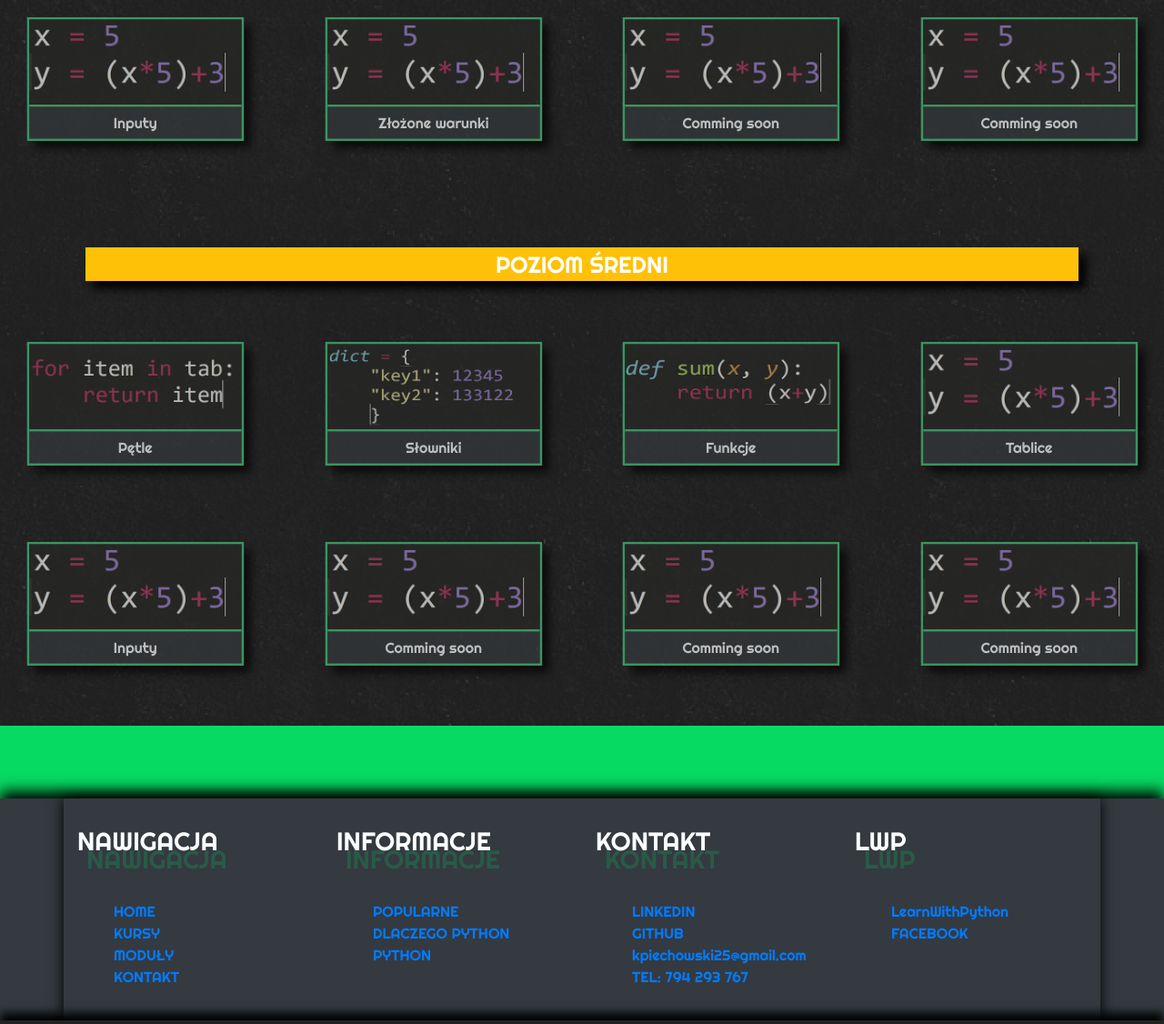
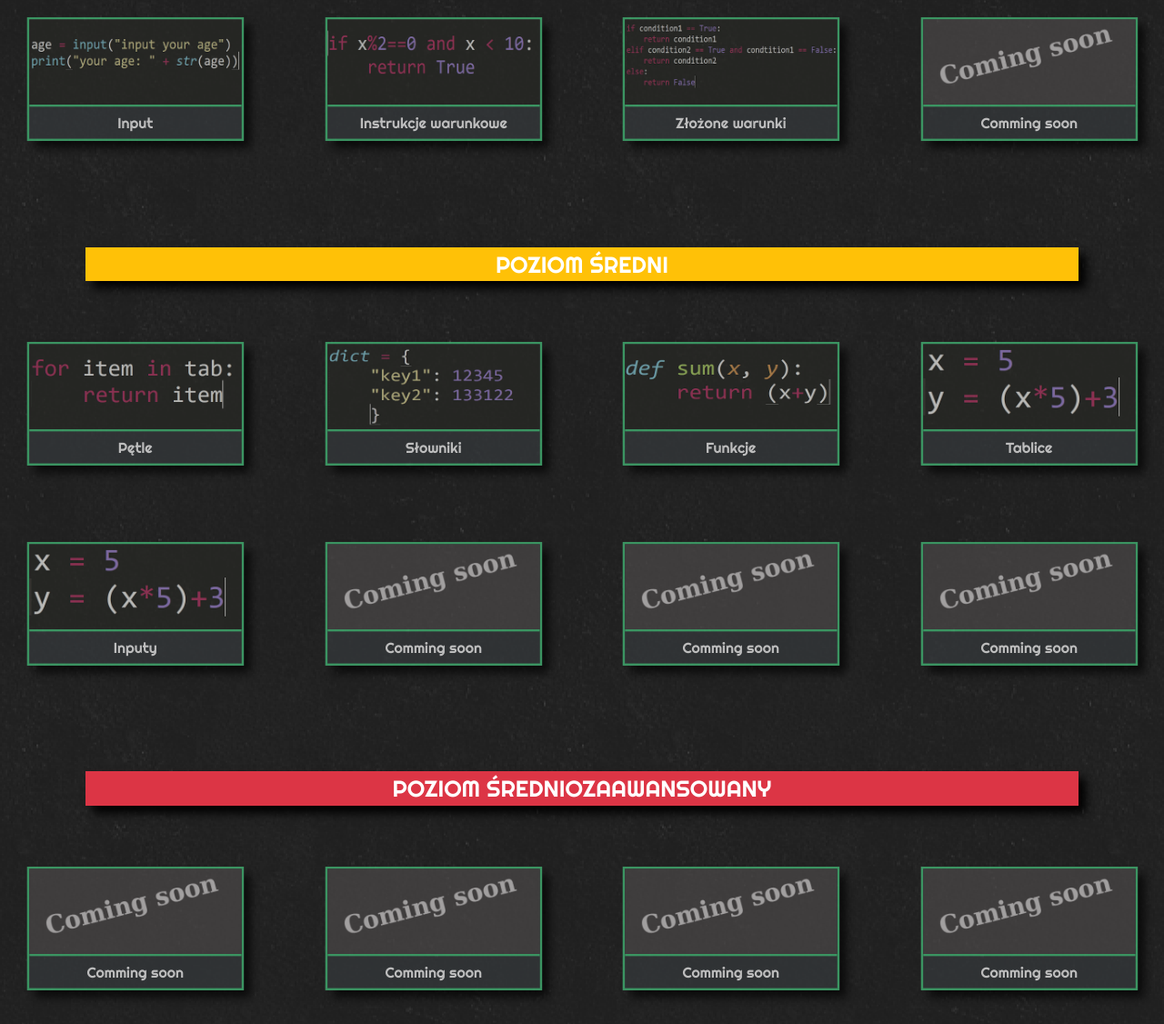
Before and after one commit to LucyFer25/LearnWithPython, a plain HTML site: page kursy.html in a window 1280 px wide. Shown: the part 1310-2436 px from the top of the page at 91% size. Drawn offline with nearby package versions, Linux system fonts and the light colour scheme; a web font is replaced by a local one.

Commit message:
photo editing

```diff
--- a/kursy.html
+++ b/kursy.html
@@ -106,7 +106,7 @@
 					<div class="col-md-3 courses-section-item">
 						<div class="topic-card">
 							<div class="topic-card-hover">PRZEJDŹ</div>
-									<div class="topic-card-img"><img src="imgs/liczby-całkowite.png" class="img-fluid"></div>
+									<div class="topic-card-img"><img src="imgs/string.png" class="img-fluid"></div>
 									<div class="topic-card-body">
 										<h5>Stringi</h5>
 
@@ -131,9 +131,9 @@
 					<div class="col-md-3 courses-section-item">
 						<div class="topic-card">
 									<div class="topic-card-hover">PRZEJDŹ</div>
-									<div class="topic-card-img"><img src="imgs/liczby-całkowite.png" class="img-fluid"></div>
+									<div class="topic-card-img"><img src="imgs/input.png" class="img-fluid"></div>
 									<div class="topic-card-body">
-										<h5>Inputy</h5>
+										<h5>Input</h5>
 
 									</div>
 
@@ -143,7 +143,19 @@
 					<div class="col-md-3 courses-section-item">
 						<div class="topic-card">
 							<div class="topic-card-hover">PRZEJDŹ</div>
-									<div class="topic-card-img"><img src="imgs/liczby-całkowite.png" class="img-fluid"></div>
+									<div class="topic-card-img"><img src="imgs/instrukcje-if.png" class="img-fluid"></div>
+									<div class="topic-card-body">
+										<h5>Instrukcje warunkowe</h5>
+
+									</div>
+
+						</div>
+
+					</div>
+					<div class="col-md-3 courses-section-item">
+						<div class="topic-card">
+							<div class="topic-card-hover">PRZEJDŹ</div>
+									<div class="topic-card-img"><img src="imgs/warunek-zlozony.png" class="img-fluid"></div>
 									<div class="topic-card-body">
 										<h5>Złożone warunki</h5>
 
@@ -155,19 +167,7 @@
 					<div class="col-md-3 courses-section-item">
 						<div class="topic-card">
 							<div class="topic-card-hover">Comming soon</div>
-									<div class="topic-card-img"><img src="imgs/liczby-całkowite.png" class="img-fluid"></div>
-									<div class="topic-card-body">
-										<h5>Comming soon</h5>
-
-									</div>
-
-						</div>
-
-					</div>
-					<div class="col-md-3 courses-section-item">
-						<div class="topic-card">
-							<div class="topic-card-hover">Comming soon</div>
-									<div class="topic-card-img"><img src="imgs/liczby-całkowite.png" class="img-fluid"></div>
+									<div class="topic-card-img"><img src="imgs/commingsoon.png" class="img-fluid"></div>
 									<div class="topic-card-body">
 										<h5>Comming soon</h5>
 
@@ -246,7 +246,7 @@
 					<div class="col-md-3 courses-section-item">
 						<div class="topic-card">
 							<div class="topic-card-hover">Comming soon</div>
-									<div class="topic-card-img"><img src="imgs/liczby-całkowite.png" class="img-fluid"></div>
+									<div class="topic-card-img"><img src="imgs/commingsoon.png" class="img-fluid"></div>
 									<div class="topic-card-body">
 										<h5>Comming soon</h5>
 
@@ -258,7 +258,7 @@
 					<div class="col-md-3 courses-section-item">
 						<div class="topic-card">
 							<div class="topic-card-hover">Comming soon</div>
-									<div class="topic-card-img"><img src="imgs/liczby-całkowite.png" class="img-fluid"></div>
+									<div class="topic-card-img"><img src="imgs/commingsoon.png" class="img-fluid"></div>
 									<div class="topic-card-body">
 										<h5>Comming soon</h5>
 
@@ -270,7 +270,7 @@
 					<div class="col-md-3 courses-section-item">
 						<div class="topic-card">
 							<div class="topic-card-hover">Comming soon</div>
-									<div class="topic-card-img"><img src="imgs/liczby-całkowite.png" class="img-fluid"></div>
+									<div class="topic-card-img"><img src="imgs/commingsoon.png" class="img-fluid"></div>
 									<div class="topic-card-body">
 										<h5>Comming soon</h5>
 
@@ -279,6 +279,67 @@
 						</div>
 
 					</div>
+
+
+				</div>
+
+				<div class="row">
+					<div class="col-md-10 offset-md-1 courses-section-title bg-danger">POZIOM ŚREDNIOZAAWANSOWANY</div>
+
+
+					<div class="col-md-3 courses-section-item">
+						<div class="topic-card">
+							<div class="topic-card-hover">Comming soon</div>
+									<div class="topic-card-img"><img src="imgs/commingsoon.png" class="img-fluid"></div>
+									<div class="topic-card-body">
+										<h5>Comming soon</h5>
+
+									</div>
+
+						</div>
+
+					</div>
+
+					<div class="col-md-3 courses-section-item">
+						<div class="topic-card">
+							<div class="topic-card-hover">Comming soon</div>
+									<div class="topic-card-img"><img src="imgs/commingsoon.png" class="img-fluid"></div>
+									<div class="topic-card-body">
+										<h5>Comming soon</h5>
+
+									</div>
+
+						</div>
+
+					</div>
+
+					<div class="col-md-3 courses-section-item">
+						<div class="topic-card">
+							<div class="topic-card-hover">Comming soon</div>
+									<div class="topic-card-img"><img src="imgs/commingsoon.png" class="img-fluid"></div>
+									<div class="topic-card-body">
+										<h5>Comming soon</h5>
+
+									</div>
+
+						</div>
+
+					</div>
+
+					<div class="col-md-3 courses-section-item">
+						<div class="topic-card">
+							<div class="topic-card-hover">Comming soon</div>
+									<div class="topic-card-img"><img src="imgs/commingsoon.png" class="img-fluid"></div>
+									<div class="topic-card-body">
+										<h5>Comming soon</h5>
+
+									</div>
+
+						</div>
+
+					</div>
+
+
 
 
 				</div>
```
Also changed, not shown: imgs/commingsoon.PNG (added), imgs/input.PNG (added), imgs/string.PNG (added), imgs/warunek-zlozony.PNG (added), 1 other file.
